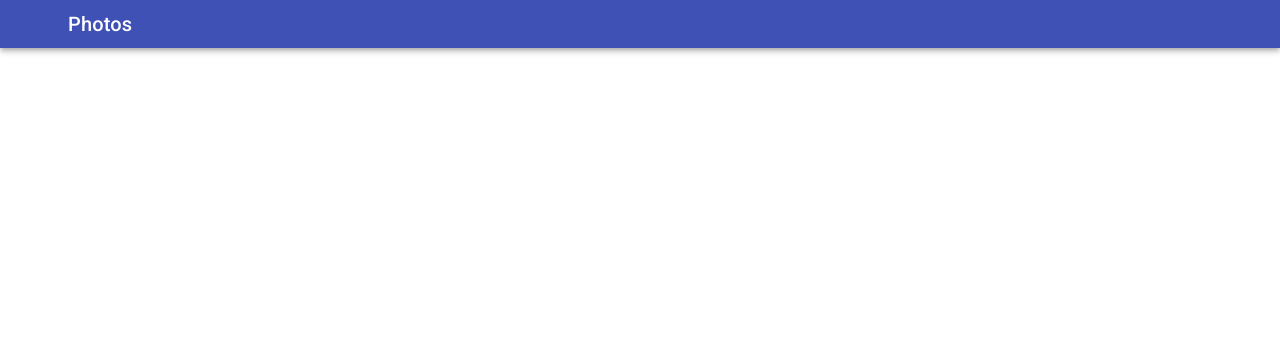
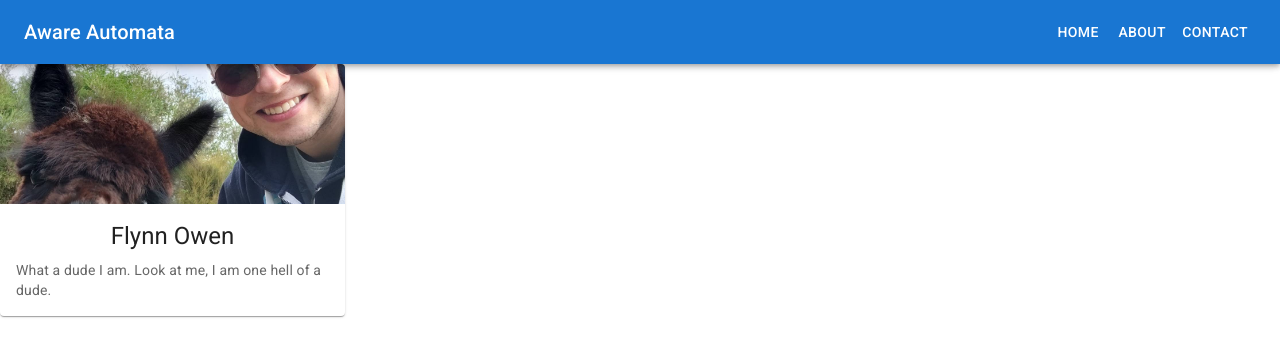
Before and after one commit to FlynnOwen/aware-automaton, a React (Create React App) app in the folder flynn-website/: page / in a window 1280 px wide. Shown: the top 356 px of the page. Built offline with nearby package versions, Linux system fonts and the light colour scheme.

Commit message:
init about page

```diff
--- a/flynn-website/src/App.js
+++ b/flynn-website/src/App.js
@@ -1,5 +1,6 @@
 import './App.css';
-import { AppBar, IconButton, MenuItem, Toolbar, Typography } from '@material-ui/core';
+import ProfileCard from './components/cards/profile';
+import CustomAppBar from './components/navbar/appbar';
 
 
 function App() {
@@ -28,16 +29,12 @@ function App() {
   // </project-grid>
   // </div>
 
-  return (<AppBar position="static">
-    <Toolbar variant="dense">
-      <IconButton edge="start" color="inherit" aria-label="menu" sx={{ mr: 2 }}>
-        <MenuItem />
-      </IconButton>
-      <Typography variant="h6" color="inherit" component="div">
-        Photos
-      </Typography>
-    </Toolbar>
-  </AppBar>);
+  return (
+    <>
+    <CustomAppBar/>
+    <ProfileCard/>
+    </>
+  );
 }
 
 export default App;
--- /dev/null
+++ b/flynn-website/src/components/cards/profile.js
@@ -0,0 +1,29 @@
+import * as React from 'react';
+import Card from '@mui/material/Card';
+import CardContent from '@mui/material/CardContent';
+import CardMedia from '@mui/material/CardMedia';
+import Typography from '@mui/material/Typography';
+import { CardActionArea } from '@mui/material';
+
+export default function ProfileCard() {
+  return (
+    <Card sx={{ maxWidth: 345 }}>
+      <CardActionArea>
+        <CardMedia
+          component="img"
+          height="140"
+          image={require("../../images/Blinkie.jpg")}
+          alt="Binkie"
+        />
+        <CardContent>
+          <Typography gutterBottom variant="h5" component="div" textAlign="center">
+            Flynn Owen
+          </Typography>
+          <Typography variant="body2" color="text.secondary">
+            What a dude I am. Look at me, I am one hell of a dude.
+          </Typography>
+        </CardContent>
+      </CardActionArea>
+    </Card>
+  );
+}
--- /dev/null
+++ b/flynn-website/src/components/navbar/appbar.js
@@ -0,0 +1,98 @@
+import * as React from 'react';
+import AppBar from '@mui/material/AppBar';
+import Box from '@mui/material/Box';
+import Divider from '@mui/material/Divider';
+import Drawer from '@mui/material/Drawer';
+import IconButton from '@mui/material/IconButton';
+import List from '@mui/material/List';
+import ListItem from '@mui/material/ListItem';
+import ListItemButton from '@mui/material/ListItemButton';
+import ListItemText from '@mui/material/ListItemText';
+import MenuIcon from '@mui/icons-material/Menu';
+import Toolbar from '@mui/material/Toolbar';
+import Typography from '@mui/material/Typography';
+import Button from '@mui/material/Button';
+
+const drawerWidth = 240;
+const navItems = ['Home', 'About', 'Contact'];
+
+function CustomAppBar(props) {
+  const { window } = props;
+  const [mobileOpen, setMobileOpen] = React.useState(false);
+
+  const handleDrawerToggle = () => {
+    setMobileOpen(!mobileOpen);
+  };
+
+  const drawer = (
+    <Box onClick={handleDrawerToggle} sx={{ textAlign: 'center' }}>
+      <Typography variant="h6" sx={{ my: 2 }}>
+        MUI
+      </Typography>
+      <Divider />
+      <List>
+        {navItems.map((item) => (
+          <ListItem key={item} disablePadding>
+            <ListItemButton sx={{ textAlign: 'center' }}>
+              <ListItemText primary={item} />
+            </ListItemButton>
+          </ListItem>
+        ))}
+      </List>
+    </Box>
+  );
+
+  const container = window !== undefined ? () => window().document.body : undefined;
+
+  return (
+    <Box sx={{ display: 'flex' }}>
+      <AppBar component="nav">
+        <Toolbar>
+          <IconButton
+            color="inherit"
+            aria-label="open drawer"
+            edge="start"
+            onClick={handleDrawerToggle}
+            sx={{ mr: 2, display: { sm: 'none' } }}
+          >
+            <MenuIcon />
+          </IconButton>
+          <Typography
+            variant="h6"
+            component="div"
+            sx={{ flexGrow: 1, display: { xs: 'none', sm: 'block' } }}
+          >
+            Aware Automata
+          </Typography>
+          <Box sx={{ display: { xs: 'none', sm: 'block' } }}>
+            {navItems.map((item) => (
+              <Button key={item} sx={{ color: '#fff' }}>
+                {item}
+              </Button>
+            ))}
+          </Box>
+        </Toolbar>
+      </AppBar>
+      <Box component="nav">
+        <Drawer
+          container={container}
+          variant="temporary"
+          open={mobileOpen}
+          onClose={handleDrawerToggle}
+          ModalProps={{
+            keepMounted: true, // Better open performance on mobile.
+          }}
+          sx={{
+            display: { xs: 'block', sm: 'none' },
+            '& .MuiDrawer-paper': { boxSizing: 'border-box', width: drawerWidth },
+          }}
+        >
+          {drawer}
+        </Drawer>
+      </Box>
+        <Toolbar />
+    </Box>
+  );
+}
+
+export default CustomAppBar;
```
Also changed, not shown: flynn-website/package.json (+7 -0 lines), flynn-website/src/images/Blinkie.jpg (added), 1 other file (tests, documents, lock files or other folders).
